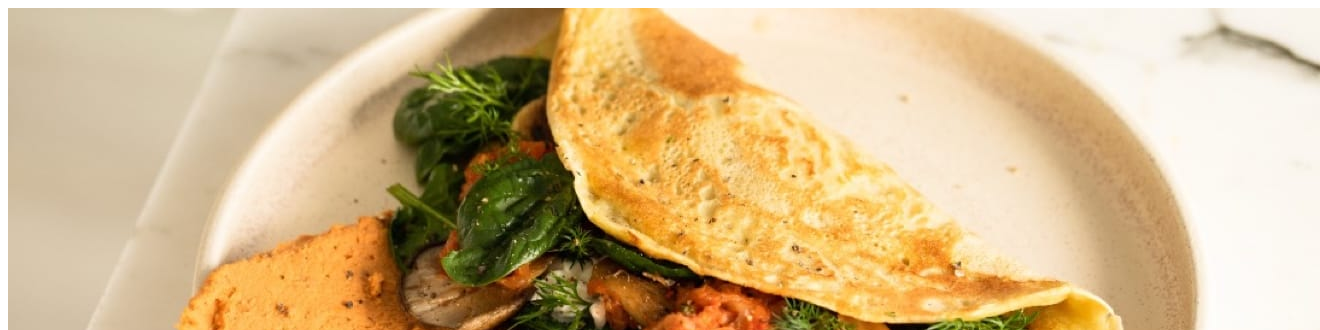
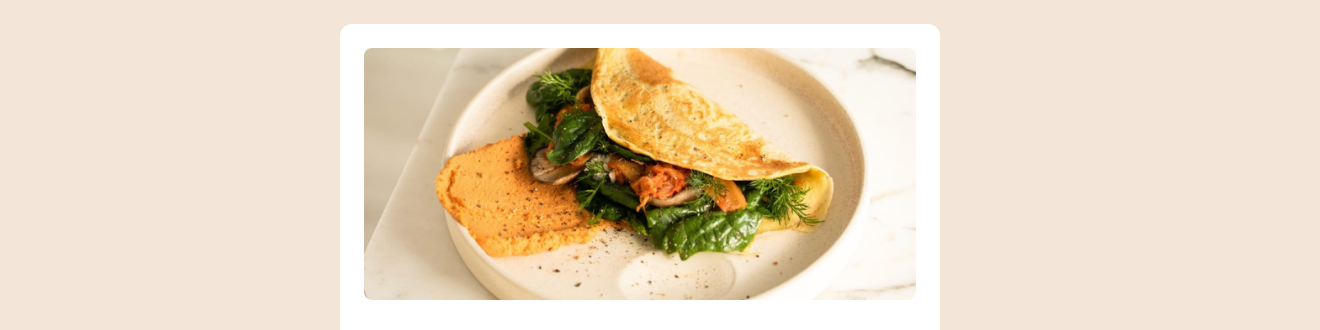
Before and after one commit to JonathanCerchiaro/Desafios-frontEndEditor, a plain HTML site: page Challanges/challenge-recipe-pag/recipe-page-main/index.html in a window 1280 px wide. Shown: the top 330 px of the page, 1320 px wide, since content can reach past the window. Drawn offline with Linux system fonts and the light colour scheme; the site is published under a folder, as on GitHub Pages, so addresses that start at the root find nothing.

Commit message:
change again arquives

```diff
--- a/Challanges/challenge-recipe-pag/recipe-page-main/index.html
+++ b/Challanges/challenge-recipe-pag/recipe-page-main/index.html
@@ -11,7 +11,7 @@
   <link rel="preconnect" href="https://fonts.gstatic.com" crossorigin>
   <link href="https://fonts.googleapis.com/css2?family=Outfit:wght@100..900&family=Young+Serif&display=swap" rel="stylesheet">
 
-  <link rel="stylesheet" href="/styles.css">
+  <link rel="stylesheet" href="styles.css">
   <title>Frontend Mentor | Recipe page</title>
 
 </head>
```
